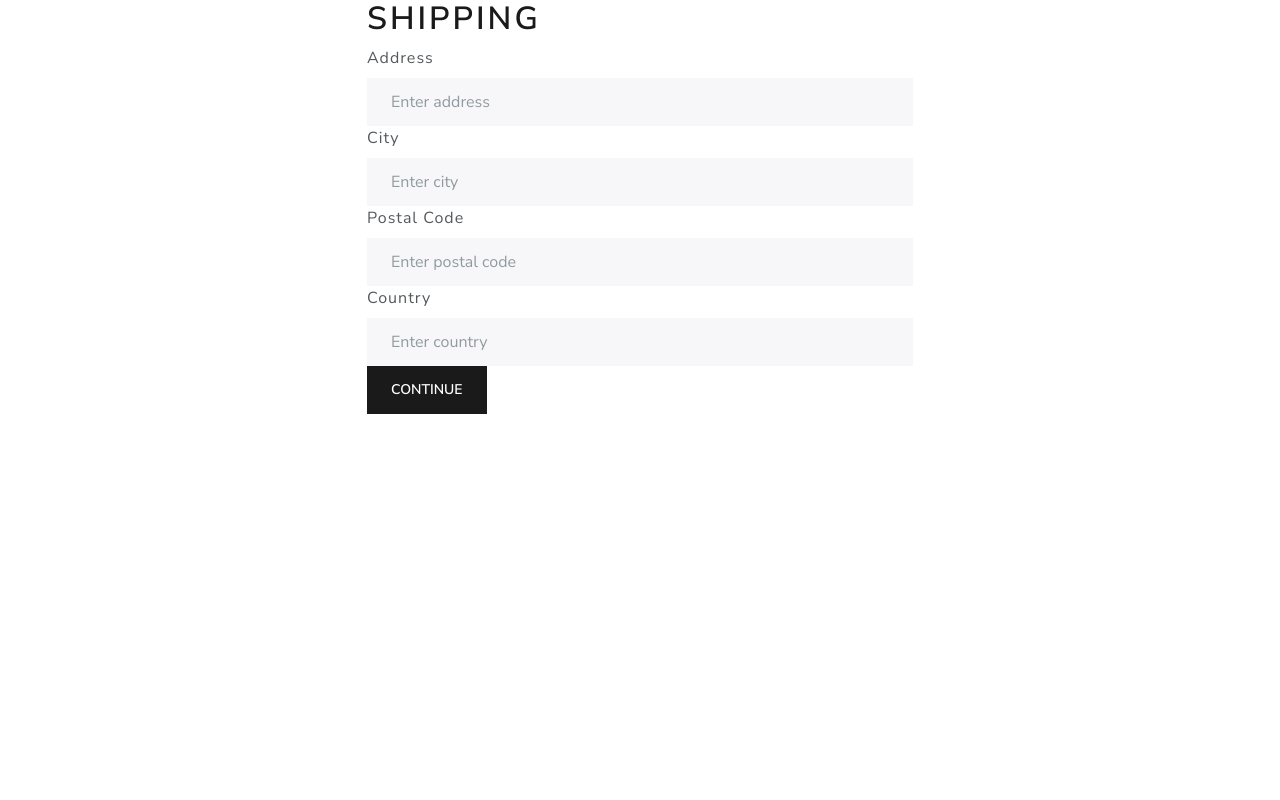
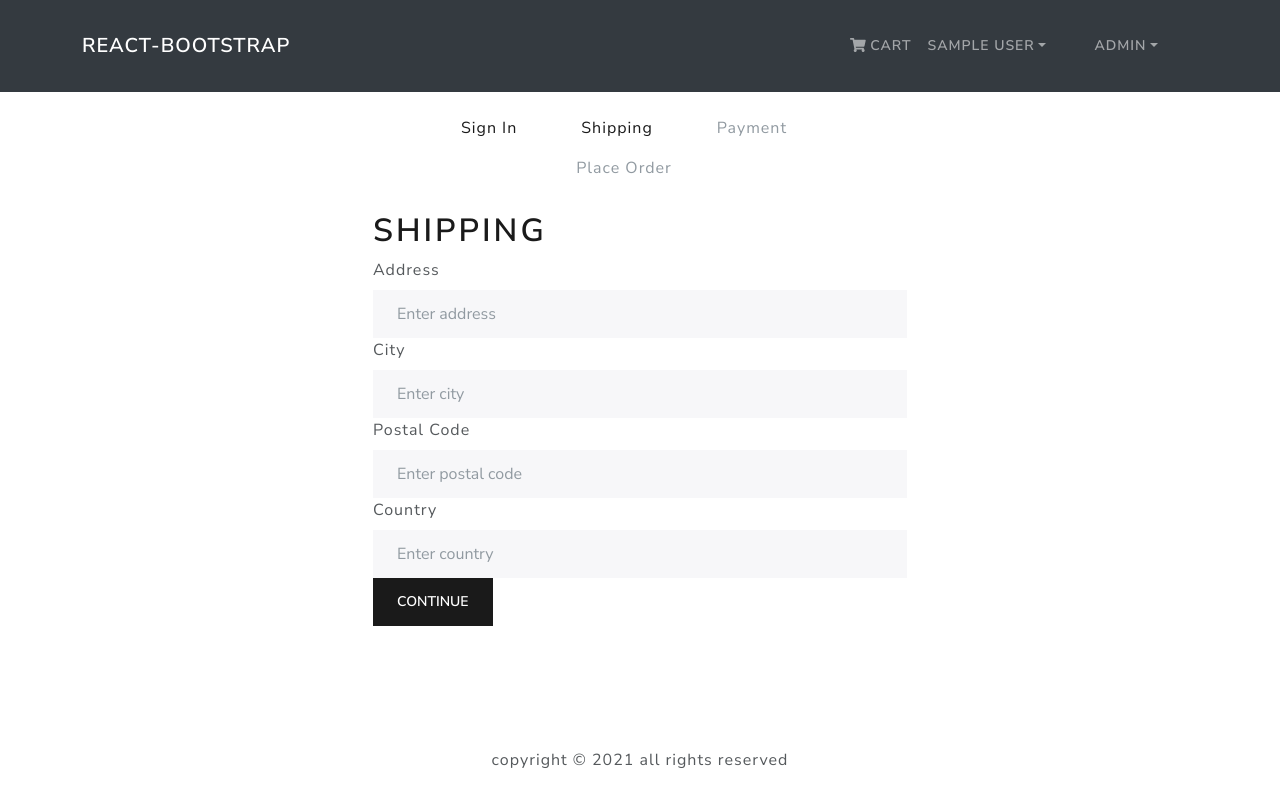
Before and after one commit to mohammed-elattar/ecommerce-react-express, a React (Create React App) app in the folder frontend/: page /shipping in a window 1280 px wide. Built offline with nearby package versions, Linux system fonts and the light colour scheme; sample sign-in values are in the browser's storage.

Commit message:
add checkout steps

```diff
--- /dev/null
+++ b/frontend/src/components/CheckoutSteps.tsx
@@ -0,0 +1,37 @@
+import React from 'react';
+import { Nav } from 'react-bootstrap';
+interface Props {
+  step1?: boolean;
+  step2?: boolean;
+  step3?: boolean;
+  step4?: boolean;
+}
+const CheckoutSteps: React.FC<Props> = ({ step1, step2, step3, step4 }) => {
+  return (
+    <Nav className='justify-content-center mb-4'>
+      <Nav.Item>
+        <Nav.Link href='/login' disabled={!step1}>
+          Sign In
+        </Nav.Link>
+      </Nav.Item>
+      <Nav.Item>
+        <Nav.Link href='/shipping' disabled={!step2}>
+          Shipping
+        </Nav.Link>
+      </Nav.Item>
+      <Nav.Item>
+        <Nav.Link href='/payment' disabled={!step3}>
+          Payment
+        </Nav.Link>
+      </Nav.Item>
+
+      <Nav.Item>
+        <Nav.Link href='/placeorder' disabled={!step4}>
+          Place Order
+        </Nav.Link>
+      </Nav.Item>
+    </Nav>
+  );
+};
+
+export default CheckoutSteps;
--- a/frontend/src/screens/Shipping.tsx
+++ b/frontend/src/screens/Shipping.tsx
@@ -7,6 +7,8 @@
   saveShippingAddress,
   selectShippingAddress,
 } from '../store/features/cart-api-slice';
+import CheckoutSteps from '../components/CheckoutSteps';
+import MasterPage from '../components/MasterPage';
 
 const Shipping = () => {
   const navigate = useNavigate();
@@ -26,7 +28,9 @@
   };
 
   return (
+    <MasterPage>
       <FormContainer>
+        <CheckoutSteps step1 step2 />
         <h1>Shipping</h1>
         <Form onSubmit={submitHandler}>
           <Form.Group controlId='address'>
@@ -78,6 +82,7 @@
           </Button>
         </Form>
       </FormContainer>
+    </MasterPage>
   );
 };
 
```
Lines whose indentation alone changed are shown as unchanged.
